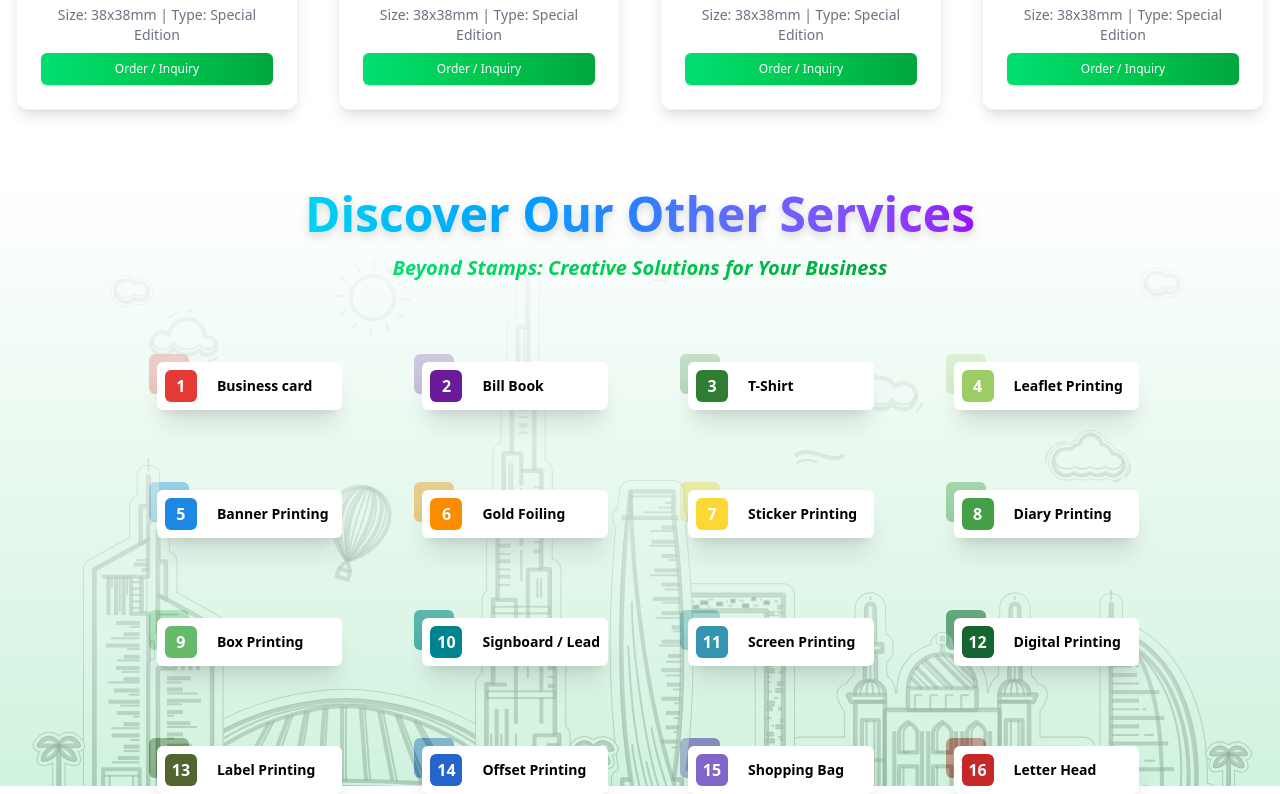
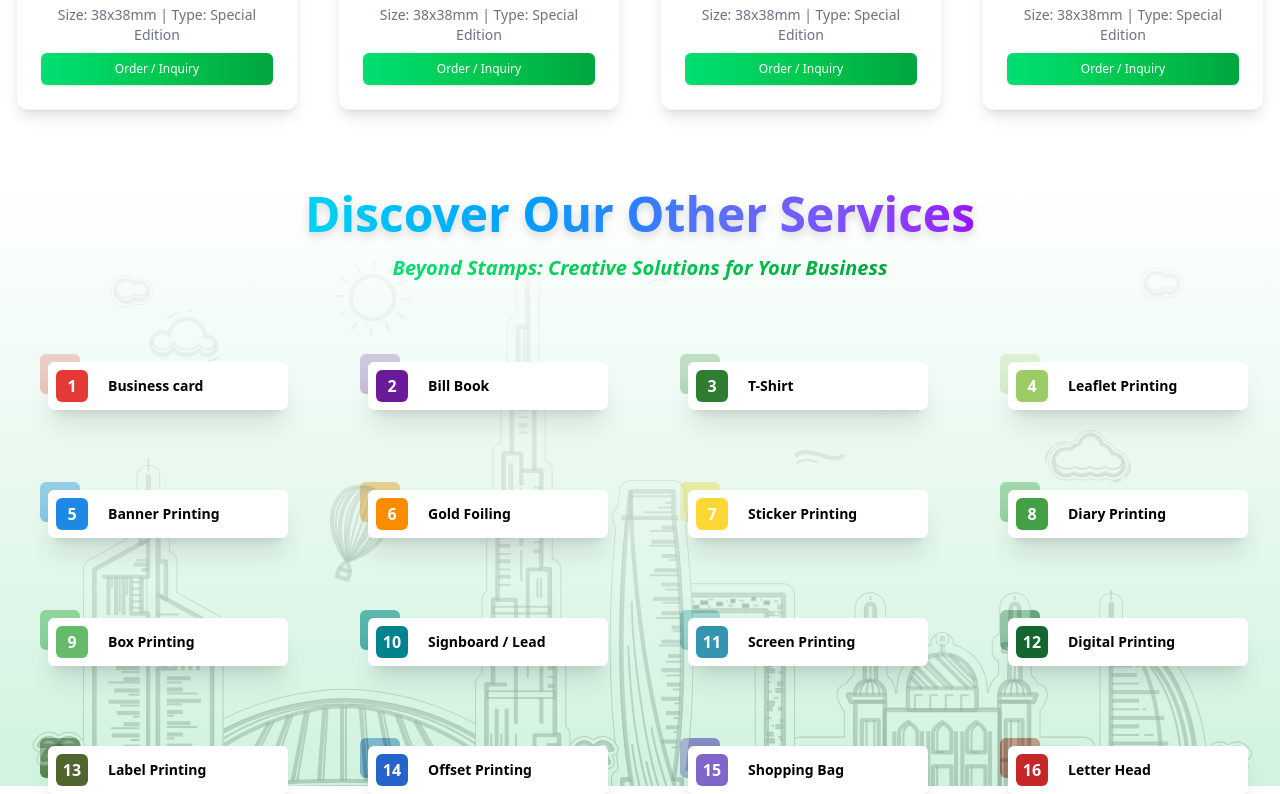
Before and after one commit to techtobit/stamps, a Next.js app: page / in a window 1280 px wide. Shown: the part 1462-2256 px from the top of the page. Built offline with nearby package versions, Linux system fonts and the light colour scheme.

Commit message:
added margin

```diff
--- a/app/page.js
+++ b/app/page.js
@@ -131,7 +131,7 @@ export default function Home() {
           backgroundSize: "cover",
           backgroundPosition: "center",
         }}
-        className="w-full max-h-max flex  flex-col items-center gap-8 text-center">
+        className="w-full max-h-max flex  flex-col gap-8 text-center">
         {/* Stylish Other Services Titles */}
         <div className="w-full flex flex-col items-center gap-2 pt-4 pb-10">
           <h1 className="text-xl lg:text-5xl font-black text-transparent bg-clip-text bg-gradient-to-r from-cyan-400 via-blue-500 to-purple-600 drop-shadow-lg mb-2">
@@ -141,7 +141,7 @@ export default function Home() {
             Beyond Stamps: Creative Solutions for Your Business
           </h4>
         </div>
-        <div className="grid grid-cols-2 md:grid-cols-3 lg:grid-cols-4 justify-center gap-6 lg:gap-20">
+        <div className="grid grid-cols-2 md:grid-cols-3 lg:grid-cols-4 justify-center mx-5 lg:mx-10 gap-6 lg:gap-20">
           {services.map((service, idx) => (
             <div className="reletaive" key={idx}>
               <div
```
